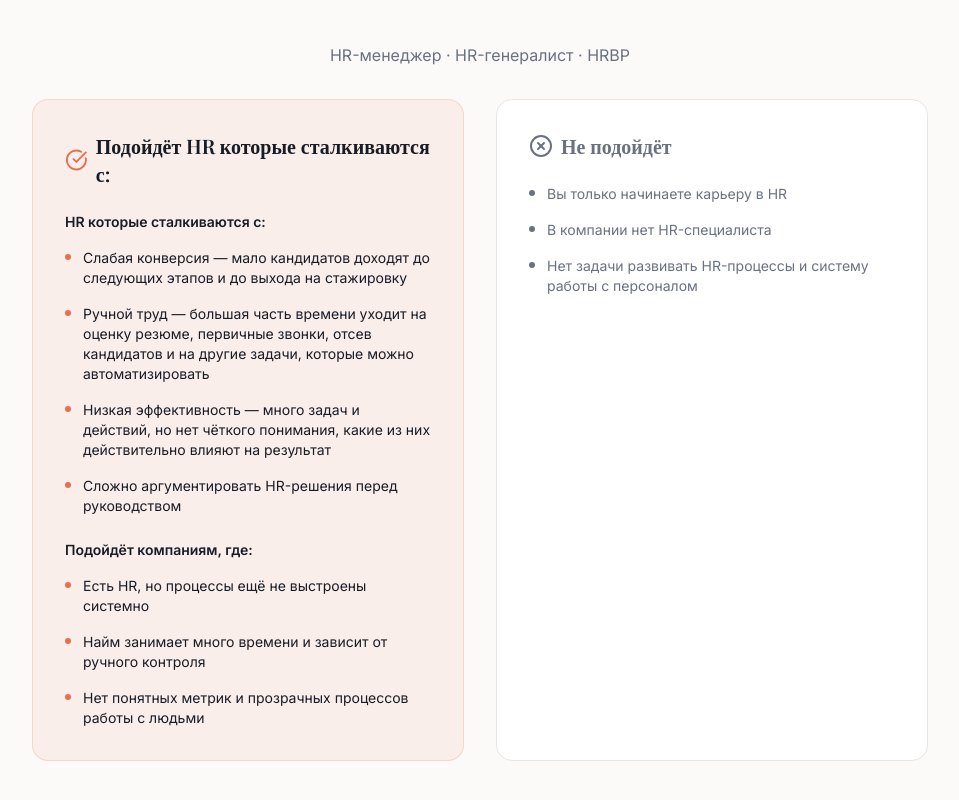
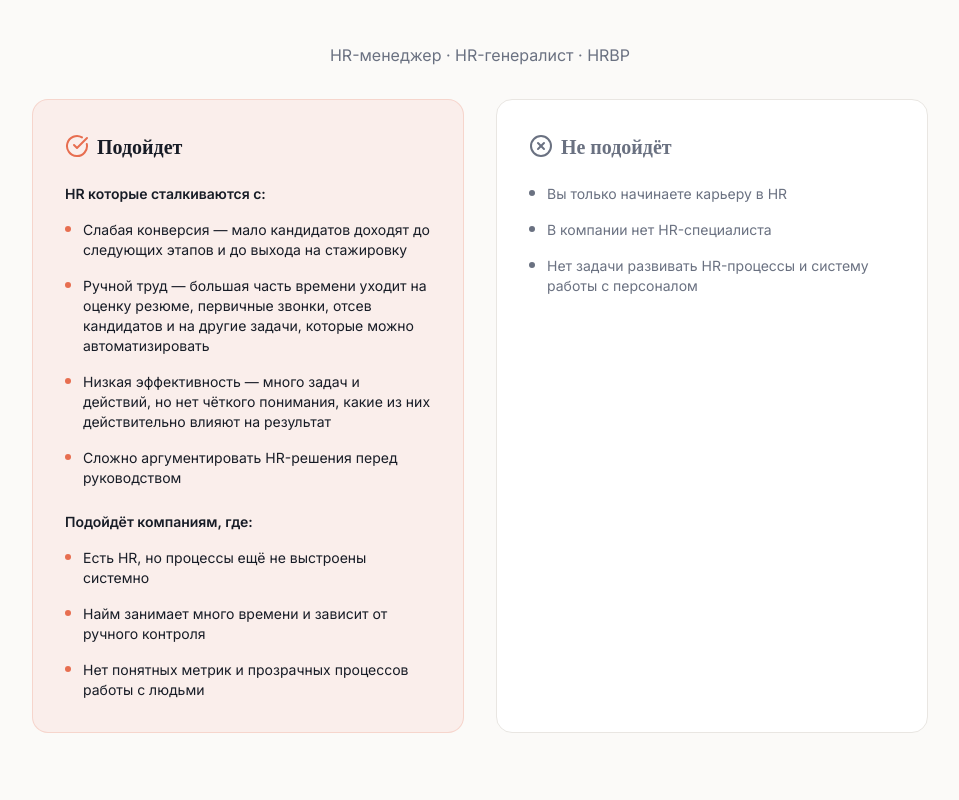
Before and after one commit to di1818/Test01, a React (Vite) app: page / in a window 1280 px wide. Shown: the part 1838-2638 px from the top of the page, without its empty margins (160-1119 px from the left). Built offline with nearby package versions, Linux system fonts and the light colour scheme; no server answers; the HTML template or start-up script is replaced by a standard one.

Commit message:
Fix heading text in for-whom section

```diff
--- a/src/components/ForWhomSection.tsx
+++ b/src/components/ForWhomSection.tsx
@@ -36,8 +36,7 @@ const ForWhomSection = () => (
           <div className="rounded-2xl border border-primary/20 bg-accent p-8 h-full">
             <h3 className="text-xl font-semibold mb-6 flex items-center gap-2">
               <CheckCircle className="h-6 w-6 text-primary" />
-              Подойдёт
-              HR которые сталкиваются с:
+              Подойдет
             </h3>
             <p className="text-sm font-semibold mb-4">HR которые сталкиваются с:</p>
             <ul className="space-y-4">
```
